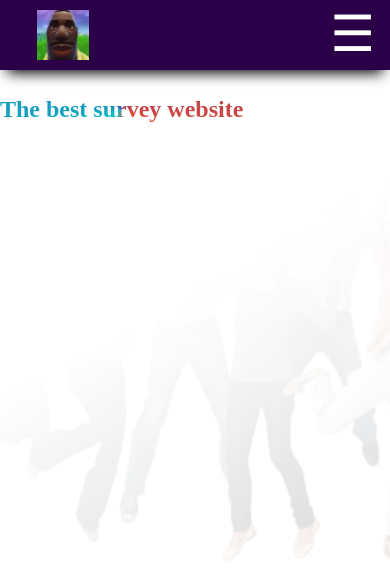
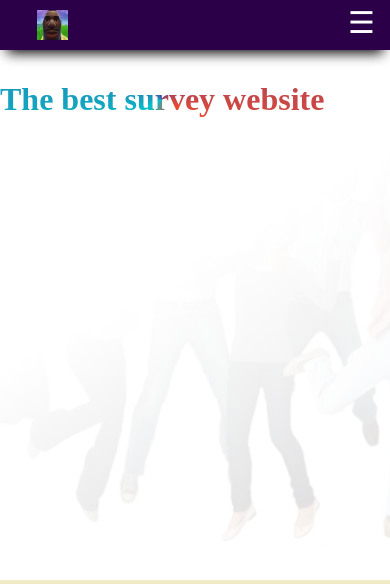
Before and after one commit to DavidToh2/Survey-Website, a Flask app: page / in a window 390 px wide. Shown: the top 584 px of the page. Run offline with Flask 2, Linux system fonts and the light colour scheme; grey boxes are pictures that could not be loaded.

Commit message:
Fixed and improved mobile header

```diff
--- a/static/scripts/layout-navbar.js
+++ b/static/scripts/layout-navbar.js
@@ -23,15 +23,13 @@ $(document).ready(function() {
 window.onscroll = function() {
     if (document.body.scrollTop > 90 || document.documentElement.scrollTop > 90) {
         console.log("Displaying tiny header");
+        $(".header").addClass("header--tiny");
         $(".header__icon").addClass("header__icon--tiny");
-        $(".header__title").addClass("header__title--tiny");
         $(".header__button").addClass("header__button--tiny");
-        $(".header__navbar-tablet").addClass("header__navbar-tablet--tiny");
     } else {
         console.log("Displaying big header");
+        $(".header").removeClass("header--tiny");
         $(".header__icon").removeClass("header__icon--tiny");
-        $(".header__title").removeClass("header__title--tiny");
         $(".header__button").removeClass("header__button--tiny");
-        $(".header__navbar-tablet").removeClass("header__navbar-tablet--tiny");
     }
 }
--- a/static/styles.css
+++ b/static/styles.css
@@ -42,15 +42,15 @@ button, .button {
 
 /* HEADER AND MOBILE/TABLET HEADER STYLES */
 .header {
-  display: flex;
   position: sticky;
   top: 0;
-  flex-wrap: wrap;
-  align-items: center;
   background-color: var(--purple);
+  height: 70px;
   box-shadow: 0px 10px 13px -7px #000000, 5px 5px 15px 5px rgba(0, 0, 0, 0);
   z-index: 10;
   transition: all 1s ease-in-out;
+  display: flex;
+  align-items: center;
   /* &__title {
       text-align: center;
       font-size: clamp(15px, 4vw, 30px);
@@ -67,8 +67,12 @@ button, .button {
       }
   } */
 }
+.header--tiny {
+  height: 50px;
+}
 @media only screen and (max-width: 1024px) {
   .header {
+    height: 50px;
     align-items: flex-start;
   }
 }
@@ -79,25 +83,33 @@ button, .button {
   padding: 5px;
   margin: 5px;
   margin-left: calc(clamp(50px, 16vw, 100px) - 30px);
-  display: block;
-  float: left;
+  display: inline;
+  position: absolute;
+  top: 0px;
   transition: width, height 1s ease-in-out;
 }
 .header__icon--tiny {
   height: 30px;
-  border: 1px solid var(--purple);
+}
+@media only screen and (max-width: 1024px) {
+  .header__icon {
+    height: 30px;
+  }
 }
 .header__navbar {
   list-style: none;
-  margin: 0;
+  display: flex;
+  margin: 13px 0px;
   padding: 0;
+  flex-wrap: wrap;
   margin-left: auto;
-  flex-wrap: wrap;
+  background-color: var(--purple);
 }
 @media only screen and (max-width: 1024px) {
   .header__navbar {
-    display: flex;
     flex-direction: column;
+    margin: 0px;
+    margin-left: auto;
   }
 }
 .header__navbar-tablet {
@@ -105,9 +117,10 @@ button, .button {
   flex: 1;
   display: none;
   color: white;
-  font-size: 50px;
+  font-size: 30px;
   margin-right: 10px;
   cursor: pointer;
+  text-align: right;
   transition: width, height, font-size 1s ease-in-out;
 }
 @media only screen and (max-width: 1024px) {
@@ -119,9 +132,6 @@ button, .button {
   }
   .header__navbar-tablet:focus {
     background-color: var(--yellow);
-  }
-  .header__navbar-tablet--tiny {
-    font-size: 30px;
   }
 }
 .header__navbar a {
@@ -168,12 +178,12 @@ button, .button {
 
 /* PAGE CONTENT GENERIC STYLES */
 h1 {
-  font-size: max(3rem, 5vw);
+  font-size: 3rem;
 }
 
 @media only screen and (max-width: 768px) {
   h1 {
-    font-size: 1.5rem;
+    font-size: 2rem;
   }
 }
 .page-content {
--- a/static/styles.scss
+++ b/static/styles.scss
@@ -57,17 +57,23 @@ button, .button {
                 /* HEADER AND MOBILE/TABLET HEADER STYLES */
 
 .header {
-    display: flex;
     position: sticky;
     top: 0;
-    flex-wrap: wrap;
-    align-items: center;
     background-color: var(--purple);
+    height: 70px;
     box-shadow: 0px 10px 13px -7px #000000, 5px 5px 15px 5px rgba(0,0,0,0);
     z-index: 10;
     transition: all 1s ease-in-out;
 
+    display: flex;
+    align-items: center;
+
+    &--tiny {
+        height: 50px;
+    }
+
     @include devices(tablet) {
+        height: 50px;
         align-items: flex-start;
     }
 
@@ -78,13 +84,17 @@ button, .button {
         padding: 5px;
         margin: 5px;
         margin-left: calc(clamp(50px, 16vw, 100px) - 30px);
-        display: block;
-        float: left;
+        display: inline;
+        position: absolute;
+        top: 0px;
         transition: width, height 1s ease-in-out;
 
         &--tiny {
             height: 30px;
-            border: 1px solid var(--purple);
+        }
+
+        @include devices(tablet) {
+            height: 30px;
         }
     }
 
@@ -106,14 +116,17 @@ button, .button {
 
     &__navbar {
         list-style: none;
-        margin: 0;
+        display: flex;
+        margin: 13px 0px;
         padding: 0;
+        flex-wrap: wrap;
         margin-left: auto;
-        flex-wrap: wrap;
+        background-color: var(--purple);
 
         @include devices(tablet) {
-            display: flex;
             flex-direction: column;
+            margin: 0px;
+            margin-left: auto;
         }
     }
 
@@ -122,9 +135,10 @@ button, .button {
         flex: 1;
         display: none;
         color: white;
-        font-size: 50px;
+        font-size: 30px;
         margin-right: 10px;
         cursor: pointer;
+        text-align: right;
         transition: width, height, font-size 1s ease-in-out;
 
         @include devices(tablet) {
@@ -136,10 +150,6 @@ button, .button {
 
             &:focus {
                 background-color: var(--yellow);
-            }
-
-            &--tiny {
-                font-size: 30px;
             }
         }
     }
@@ -193,12 +203,12 @@ button, .button {
                     /* PAGE CONTENT GENERIC STYLES */
 
 h1 {
-    font-size: max(3rem, 5vw);
+    font-size: 3rem;
 }
 
 @include devices(phone) {
     h1 {
-        font-size: 1.5rem;
+        font-size: 2rem;
     }
 }
 
```
Also changed, not shown: 1 other file.
